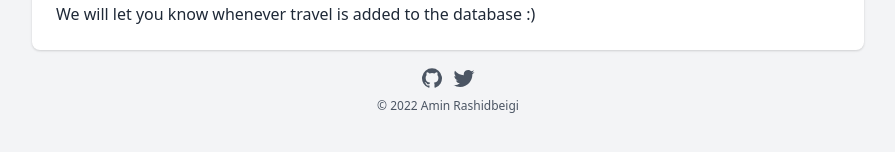
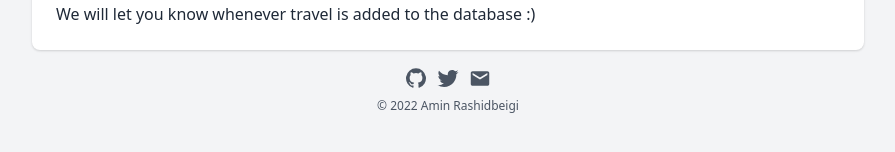
Before and after one commit to aminrashidbeigi/expedition-diaries, a Nuxt app in the folder client/: page /add-expedition in a window 1280 px wide. Shown: the part 438-590 px from the top of the page, without its empty margins (192-1087 px from the left). Built offline with nearby package versions, Linux system fonts and the light colour scheme.

Commit message:
Add email svg icon to footer

```diff
--- a/client/components/Footer.vue
+++ b/client/components/Footer.vue
@@ -24,8 +24,17 @@
         preserveAspectRatio="xMidYMid meet"
         viewBox="0 0 24 24"
       ><path d="M22.46 6c-.77.35-1.6.58-2.46.69c.88-.53 1.56-1.37 1.88-2.38c-.83.5-1.75.85-2.72 1.05C18.37 4.5 17.26 4 16 4c-2.35 0-4.27 1.92-4.27 4.29c0 .34.04.67.11.98C8.28 9.09 5.11 7.38 3 4.79c-.37.63-.58 1.37-.58 2.15c0 1.49.75 2.81 1.91 3.56c-.71 0-1.37-.2-1.95-.5v.03c0 2.08 1.48 3.82 3.44 4.21a4.22 4.22 0 0 1-1.93.07a4.28 4.28 0 0 0 4 2.98a8.521 8.521 0 0 1-5.33 1.84c-.34 0-.68-.02-1.02-.06C3.44 20.29 5.7 21 8.12 21C16 21 20.33 14.46 20.33 8.79c0-.19 0-.37-.01-.56c.84-.6 1.56-1.36 2.14-2.23z" fill="currentColor" /></svg></a>
+      <a href="mailto:a.rashidbeigi@gmail.com" target="_blank"> <svg
+        xmlns="http://www.w3.org/2000/svg"
+        xmlns:xlink="http://www.w3.org/1999/xlink"
+        width="32"
+        class="w-6 h-6 text-gray-600 hover:text-gray-800"
+        zoomAndPan="magnify"
+        viewBox="0 0 30 30.000001"
+        height="32"
+        preserveAspectRatio="xMidYMid meet"
+        version="1.0"><path d="M 24.230469 11.101562 L 15 16.769531 L 5.769531 11.101562 L 5.769531 8.832031 L 15 14.503906 L 24.230469 8.832031 Z M 24.230469 6.5625 L 5.769531 6.5625 C 4.492188 6.5625 3.472656 7.578125 3.472656 8.832031 L 3.460938 22.441406 C 3.460938 23.695312 4.492188 24.707031 5.769531 24.707031 L 24.230469 24.707031 C 25.507812 24.707031 26.539062 23.695312 26.539062 22.441406 L 26.539062 8.832031 C 26.539062 7.578125 25.507812 6.5625 24.230469 6.5625" fill="currentColor"/></svg></a>
     </div>
-
     <p class="text-center mt-2 text-gray-600 text-xs">
       © 2022 <a href="https://aminrashidbeigi.github.io/">Amin Rashidbeigi</a>
     </p>
```
